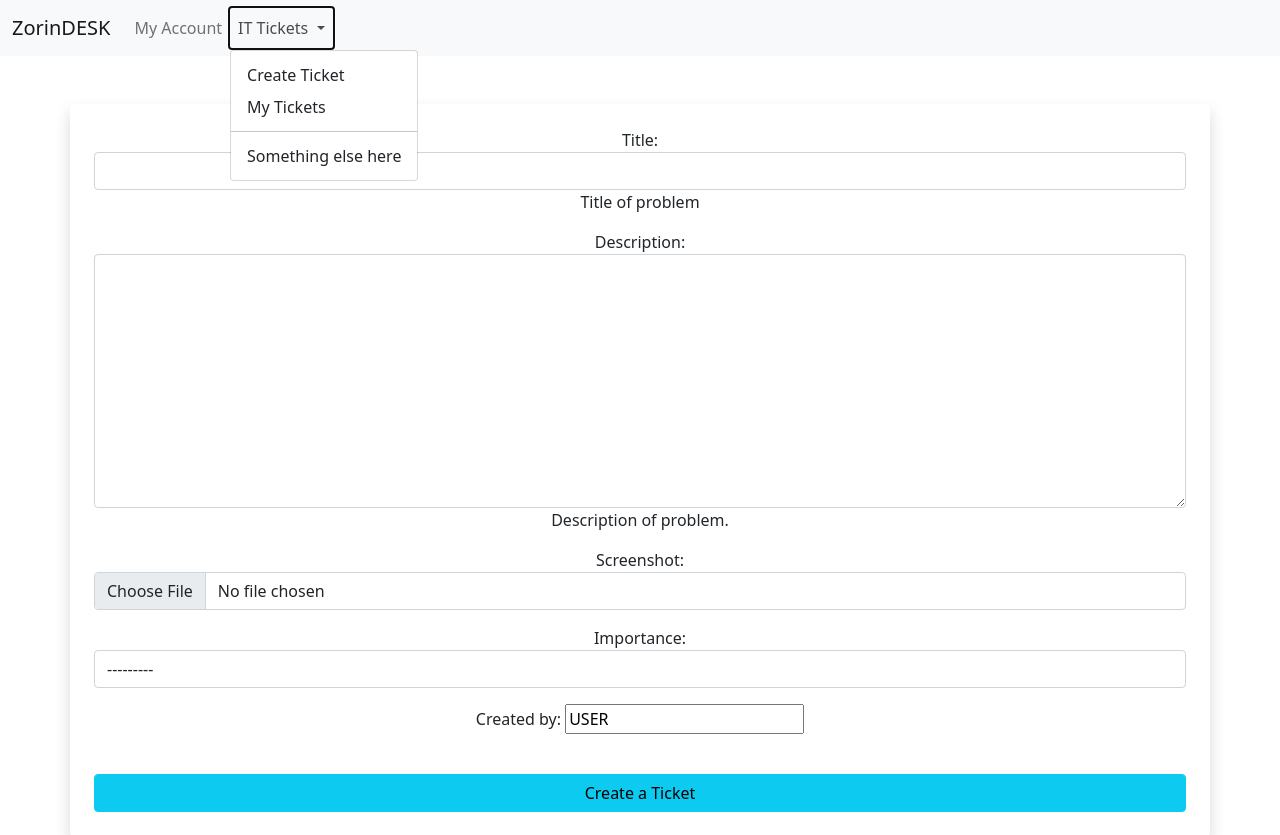
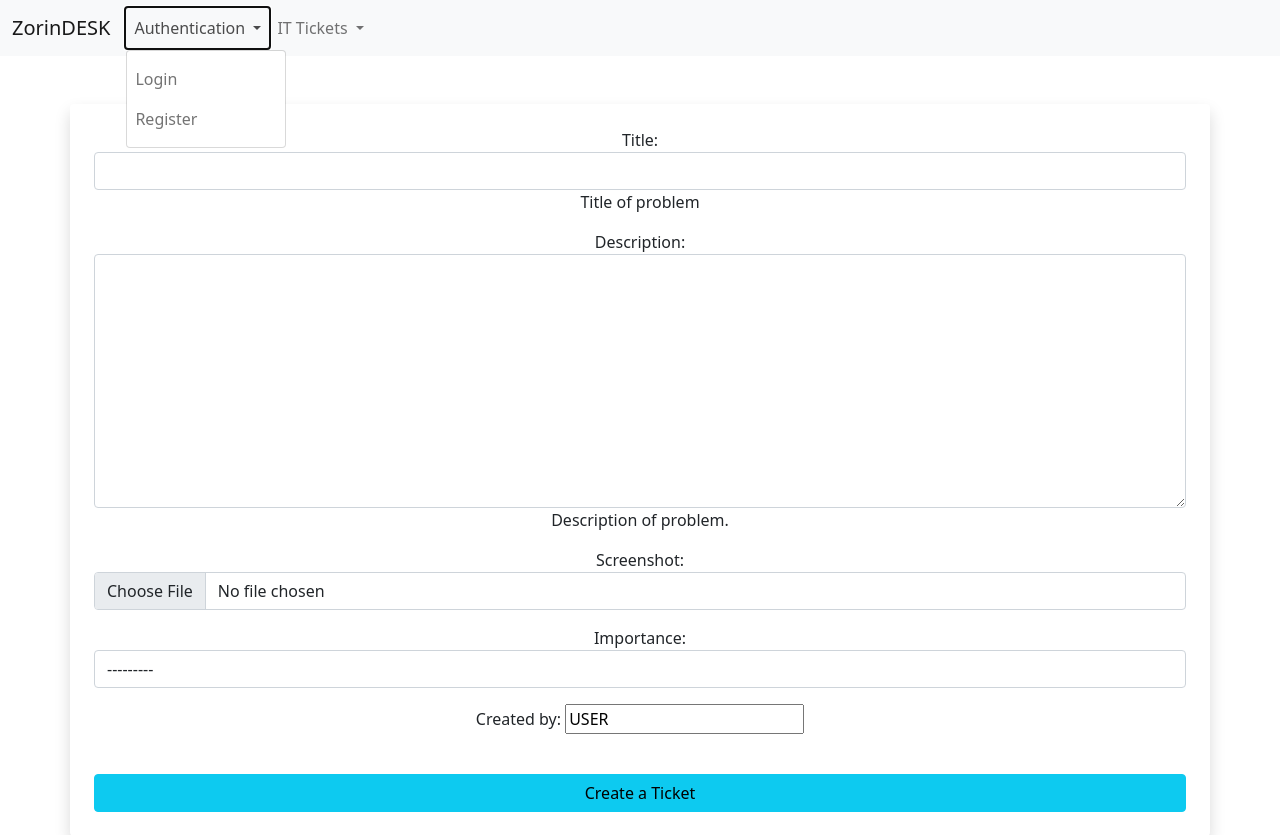
Before and after one commit to sbtah/django-helpdesk, a Django app: page /tickets/create-ticket/ in a window 1280 px wide, after a click on "Authentication". Shown: the top 835 px of the page. Run offline with Django 4.2, Linux system fonts and the light colour scheme.

Commit message:
Added Login, Logout and Create views for users.

```diff
--- a/core/urls.py
+++ b/core/urls.py
@@ -9,6 +9,7 @@ from core.views import home_view
 urlpatterns = [
     path('admin/', admin.site.urls),
     path('', home_view, name='home'),
+    path('users/', include('users.urls', namespace='users')),
     path('tickets/', include('tickets.urls', namespace='tickets')),
 ]
 
--- a/templates/navbar.html
+++ b/templates/navbar.html
@@ -7,9 +7,28 @@
         </button>
         <div class="collapse navbar-collapse" id="navbarSupportedContent">
             <ul class="navbar-nav me-auto mb-2 mb-lg-0">
-                <li class="nav-item">
-                    <a class="nav-link" href="#">My Account</a>
+                {% if request.user.is_authenticated %}
+                <li class="nav-item dropdown">
+                    <a class="nav-link dropdown-toggle" href="#" id="navbarDropdown" role="button"
+                        data-bs-toggle="dropdown" aria-expanded="false">
+                        {{ request.user.full_name }}
+                    </a>
+                    <ul class="dropdown-menu" aria-labelledby="navbarDropdown">
+                        <li><a class="nav-link" href="{% url 'users:logout-user' %}">Logout</a></li>
+                    </ul>
                 </li>
+                {% else  %}
+                <li class="nav-item dropdown">
+                    <a class="nav-link dropdown-toggle" href="#" id="navbarDropdown" role="button"
+                        data-bs-toggle="dropdown" aria-expanded="false">
+                        Authentication
+                    </a>
+                    <ul class="dropdown-menu" aria-labelledby="navbarDropdown">
+                        <li><a class="nav-link" href="{% url 'users:login-user' %}">Login</a></li>
+                        <li><a class="nav-link" href="{% url 'users:register-user' %}">Register</a></li>
+                    </ul>
+                </li>
+                {% endif %}
                 <li class="nav-item dropdown">
                     <a class="nav-link dropdown-toggle" href="#" id="navbarDropdown" role="button"
                         data-bs-toggle="dropdown" aria-expanded="false">
@@ -18,10 +37,7 @@
                     <ul class="dropdown-menu" aria-labelledby="navbarDropdown">
                         <li><a class="dropdown-item" href="{% url 'tickets:create-ticket' %}">Create Ticket</a></li>
                         <li><a class="dropdown-item" href="#">My Tickets</a></li>
-                        <li>
-                            <hr class="dropdown-divider">
-                        </li>
-                        <li><a class="dropdown-item" href="#">Something else here</a></li>
+
                     </ul>
                 </li>
             </ul>
--- a/tickets/models.py
+++ b/tickets/models.py
@@ -21,7 +21,7 @@ class Ticket(models.Model):
 
     title = models.CharField(help_text=_('Title of problem'), max_length=100)
     description = models.TextField(help_text=_('Description of problem.'))
-    screenshot = models.FileField(upload_to='worksheets', blank=True)
+    screenshot = models.FileField(upload_to='screenshots', blank=True)
     importance = models.CharField(max_length=20, choices=Importance.choices)
     created_by = models.CharField(max_length=20, default='USER')
     status = models.CharField(
--- a/tickets/views.py
+++ b/tickets/views.py
@@ -1,4 +1,3 @@
-from django.shortcuts import render, redirect
 from django.urls import reverse
 from tickets.models import Ticket
 from tickets.forms import TicketForm
@@ -12,9 +11,5 @@ class TicketCreateView(CreateView):
     template_name = 'tickets/create_ticket.html'
     queryset = Ticket.objects.all()
 
-    def form_valid(self, form):
-        print(form.cleaned_data)
-        super().form_valid(form)
-
     def get_success_url(self):
         return reverse('home')
--- a/users/forms.py
+++ b/users/forms.py
@@ -18,7 +18,7 @@ class CustomUserCreationForm(UserCreationForm):
 
     class Meta:
         model = get_user_model()
-        fields = "__all__"
+        fields = ('email', 'full_name', 'password1', 'password2',)
         field_classes = {'email': UsernameField}
 
 
@@ -38,7 +38,7 @@ class CustomUserChangeForm(UserChangeForm):
 
     class Meta:
         model = get_user_model()
-        fields = "__all__"
+        fields = ('full_name', 'password')
         field_classes = {'email': UsernameField}
 
 
@@ -47,7 +47,7 @@ class CustomUserAuthenticationForm(AuthenticationForm):
 
     def __init__(self, *args, **kwargs):
         super().__init__(*args, **kwargs)
-        self.fields['email'].widget.attrs.update(
+        self.fields['username'].widget.attrs.update(
             {'class': 'form-control'})
         self.fields['password'].widget.attrs.update(
             {'class': 'form-control'})
--- /dev/null
+++ b/users/urls.py
@@ -0,0 +1,12 @@
+from django.urls import path
+from users.views import LoginCustomUserView, LogoutCustomUserView, CreateCustomUserView
+
+
+app_name = 'users'
+
+
+urlpatterns = [
+    path('login/', LoginCustomUserView.as_view(), name='login-user'),
+    path('logout/', LogoutCustomUserView.as_view(), name='logout-user'),
+    path('register/', CreateCustomUserView.as_view(), name='register-user'),
+]
```
Also changed, not shown: users/templates/users/create_user.html (added, +12 -0 lines), users/templates/users/logout_user.html (added, +7 -0 lines), users/views.py (added, +31 -0 lines), tickets/migrations/0001_initial.py, users/migrations/0001_initial.py.
